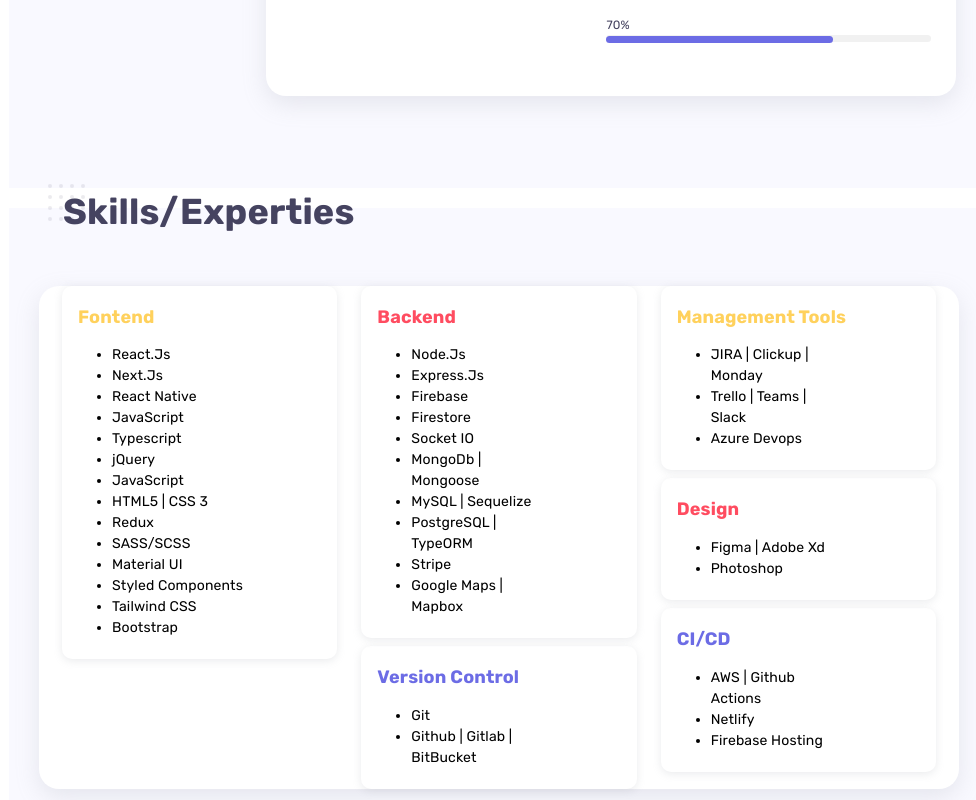
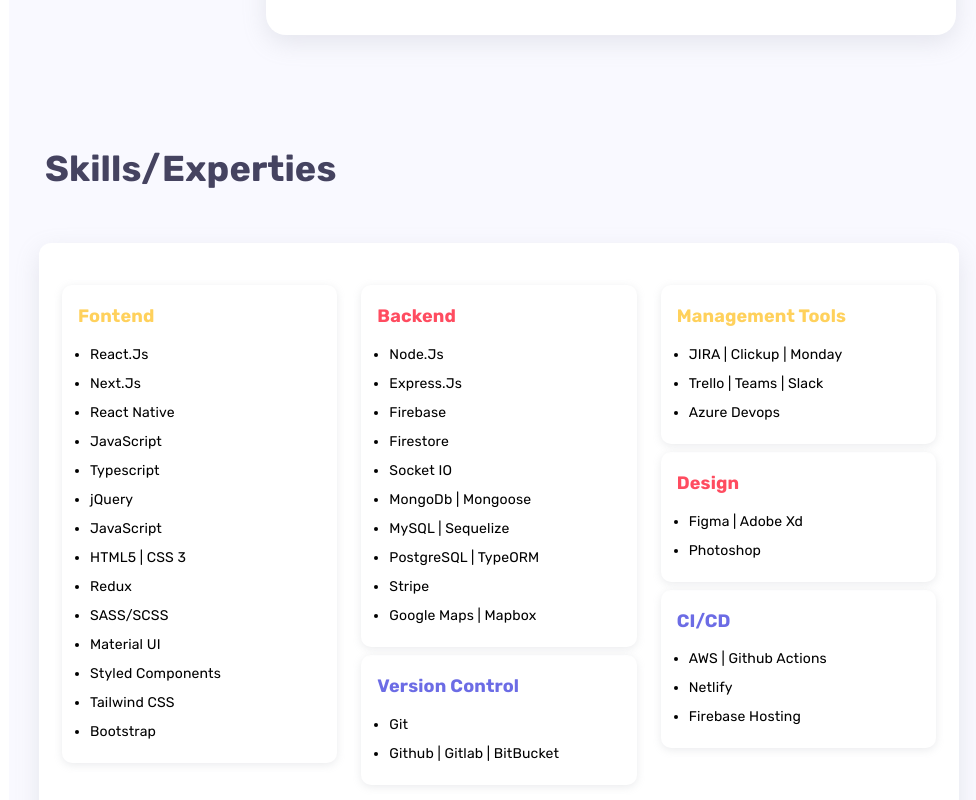
Before and after one commit to aliraza2u/portfolio-dev, a React (Create React App) app: page / in a window 1280 px wide. Shown: the part 1340-2140 px from the top of the page, without its empty margins (291-1267 px from the left). Built offline with nearby package versions, Linux system fonts and the light colour scheme.

Commit message:
fixed skill section

```diff
--- a/src/App.css
+++ b/src/App.css
@@ -1,6 +1,7 @@
 .App {
   text-align: center;
 }
+
 body {
   background-color: #f9f9ff;
 }
--- a/src/components/Header/Header.css
+++ b/src/components/Header/Header.css
@@ -1,20 +1,17 @@
 .aboutme_heading {
-  /* font-size: 30px; */
-  /* border: 3px solid darkblue; */
-  /* height: 15%; */
   color: #454360;
   padding: 20px;
-  position: relative;
+  background-color: #f9f9ff;
+  /* position: relative; */
 }
-.section_title{
+.section_title {
   font-weight: 700;
-    font-size: 36px;
-    padding-left: 34px;
-    margin-top: -2%;
-    padding-bottom: 3rem;
+  font-size: 36px;
+  padding-left: 16px;
+  padding-bottom: 3rem;
 }
-.section_title::before{
-  background-image: url('/public/img/dots-bg.svg');
+/* .section_title::before {
+  background-image: url("/public/img/dots-bg.svg");
   content: "";
   display: block;
   height: 37px;
@@ -22,14 +19,13 @@
   position: absolute;
   top: -4px;
   width: 37px;
-}
+} */
 
-
-@media (max-width:768px) {
-  .aboutme_heading{
-    margin-left: 26px;
+@media (max-width: 768px) {
+  .aboutme_heading {
+    padding-left: 26px;
   }
-  .section_title::before{
+  .section_title::before {
     content: "";
     display: block;
     height: 37px;
@@ -39,11 +35,11 @@
     width: 37px;
     top: 24px;
   }
-  .section_title{
+  .section_title {
     padding-bottom: 3rem;
     margin-left: -44px;
   }
-  .btn_wrap{
-padding: 0;
+  .btn_wrap {
+    padding: 0;
   }
 }
--- a/src/components/Home/Home.css
+++ b/src/components/Home/Home.css
@@ -10,7 +10,7 @@
   justify-content: center;
   align-items: center;
   background-color: #f9f9ff;
-  margin-bottom: 5rem;
+  padding-bottom: 5rem;
 }
 .intro {
   height: 80%;
@@ -21,25 +21,24 @@
   justify-content: space-around;
   align-items: center;
 }
-.intro-txt{
+.intro-txt {
   font-size: 18px;
   margin-bottom: 0;
   color: #454360;
 }
-.intro-txt-para{
+.intro-txt-para {
   font-size: 18px;
-  font-family:  Rubik,sans-serif;
+  font-family: Rubik, sans-serif;
   line-height: 1.7;
   margin-top: -20px;
 }
-.intro h1{
-  font-weight:700;
+.intro h1 {
+  font-weight: 700;
   color: #353353;
   font-weight: 700px;
   margin-top: 20px;
   margin-bottom: 25px;
   font-size: 36px;
-
 
   /* margin-top: 5px;
             margin-b: 25px; */
@@ -118,7 +117,6 @@
   color: white;
 }
 .mouse_click {
-
   width: 21%;
 }
 .scroll_mouse {
@@ -171,46 +169,41 @@
   }
 }
 
-
-
-@media (max-width:768px) {
-  .intro{
+@media (max-width: 768px) {
+  .intro {
     height: 52%;
   }
-  .intro-logo img{
+  .intro-logo img {
     width: 150px;
-    height:150px
-
-
+    height: 150px;
   }
-  .intro h1{
+  .intro h1 {
     font-size: 34px;
     text-align: center;
     font-weight: 700;
     margin-top: -33px;
     color: #353353;
-    margin-top: 0!important;
-    font-family: Rubik,sans-serif;
+    margin-top: 0 !important;
+    font-family: Rubik, sans-serif;
     margin: 20px 0;
   }
-  .intro-txt-parent{
+  .intro-txt-parent {
     margin-top: -3rem;
   }
-  .intro-txt{
+  .intro-txt {
     color: #454360;
     font-size: 18px;
-    font-family: Rubik,sans-serif;
-
+    font-family: Rubik, sans-serif;
   }
-  .intro-icon{
+  .intro-icon {
     display: flex;
     justify-content: center;
     gap: 1rem;
   }
-  .btn_text{
+  .btn_text {
     margin-top: -2rem;
   }
-  .scroll_mouse{
+  .scroll_mouse {
     border: 2px solid #353353;
     border-radius: 16px;
     display: block;
@@ -220,16 +213,8 @@
     width: 20px;
     position: absolute;
     top: 85%;
-
   }
-  .home{
+  .home {
     margin-bottom: 0rem;
   }
 }
-
-
-
-/* @media (max-width:380px) {
-  .aboutme_heading{
-    margin-left: 45px;
-  }} */
--- a/src/components/Layout/Layout.css
+++ b/src/components/Layout/Layout.css
@@ -2,7 +2,7 @@
   display: flex;
   flex-direction: column;
   gap: 70px;
-  margin-top: 60px;
+  padding-top: 60px;
   align-items: center;
 }
 .logo {
--- a/src/components/Skill/Skill.css
+++ b/src/components/Skill/Skill.css
@@ -1,6 +1,4 @@
 .skill {
-  height: auto;
-  /* width: 101.5%; */
   background-color: #f9f9ff;
   display: flex;
   flex-direction: column;
@@ -11,10 +9,7 @@
 }
 .skill_parent {
   box-shadow: rgba(149, 157, 165, 0.2) 0px 8px 24px;
-  height: 100%;
-  width: 100%;
-  margin: auto;
-  border-radius: 20px;
+  border-radius: 12px;
   background-color: white;
   display: flex;
   justify-content: center;
@@ -30,11 +25,9 @@
 }
 .skill_center_child {
   width: 31.5%;
-  /* border: 1px solid; */
 }
 .skill_center_childs {
   width: 100%;
-  /* border: 1px solid; */
   box-shadow: rgba(149, 157, 165, 0.2) 0px 2px 8px;
   border-radius: 10px;
   padding: 5px 16px;
@@ -44,13 +37,11 @@
 .skill_center_childs ul {
   padding-left: 12px;
   list-style-type: disc;
-  margin-left: 22px;
-  /* border: 1px solid; */
-  width: 60%;
   display: flex;
   flex-direction: column;
   justify-content: space-around;
   flex-wrap: wrap;
+  gap: .5rem;
 }
 .skill_center_childs ul li {
   display: list-item;
```
Lines whose indentation alone changed are shown as unchanged.
